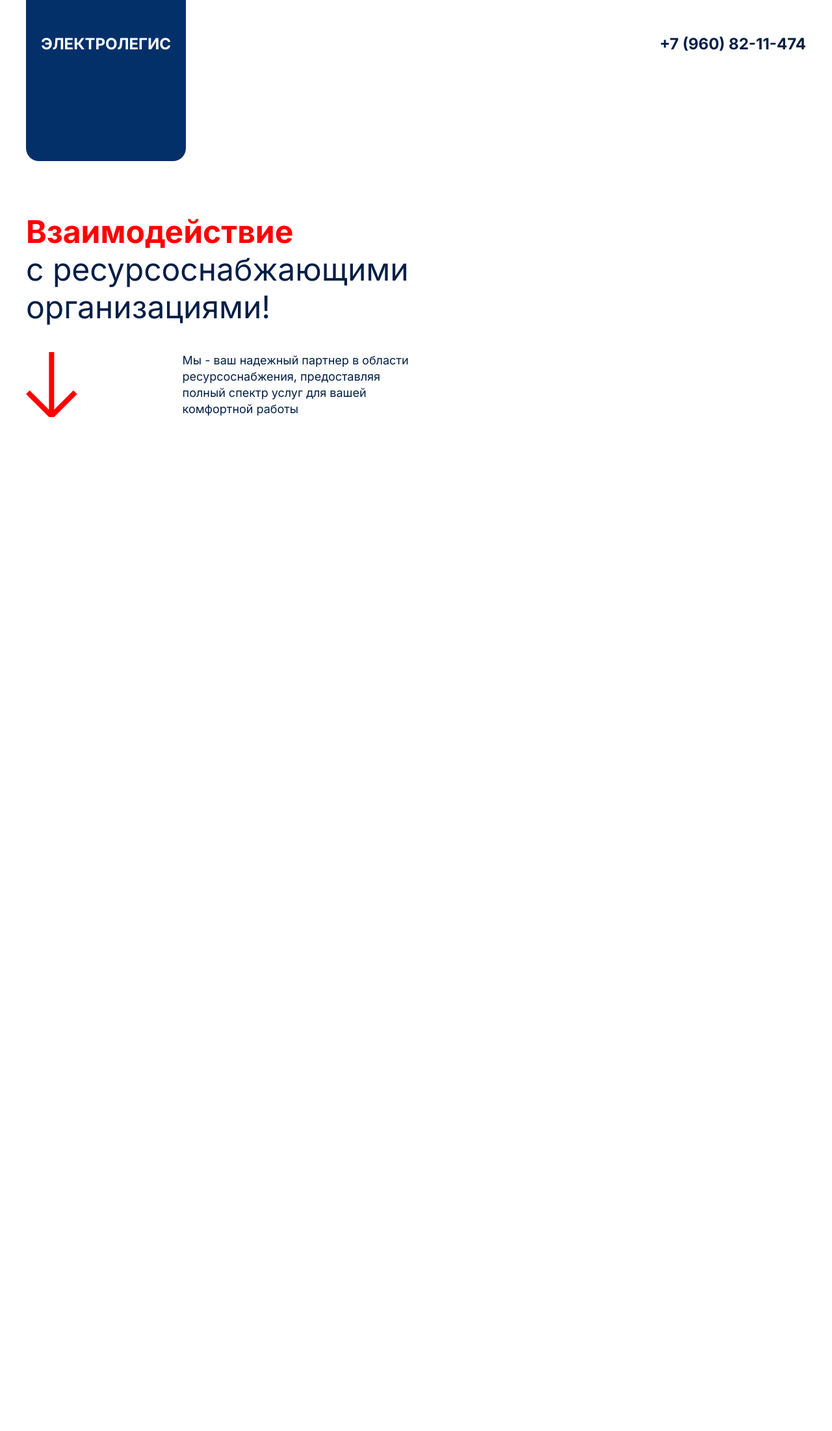
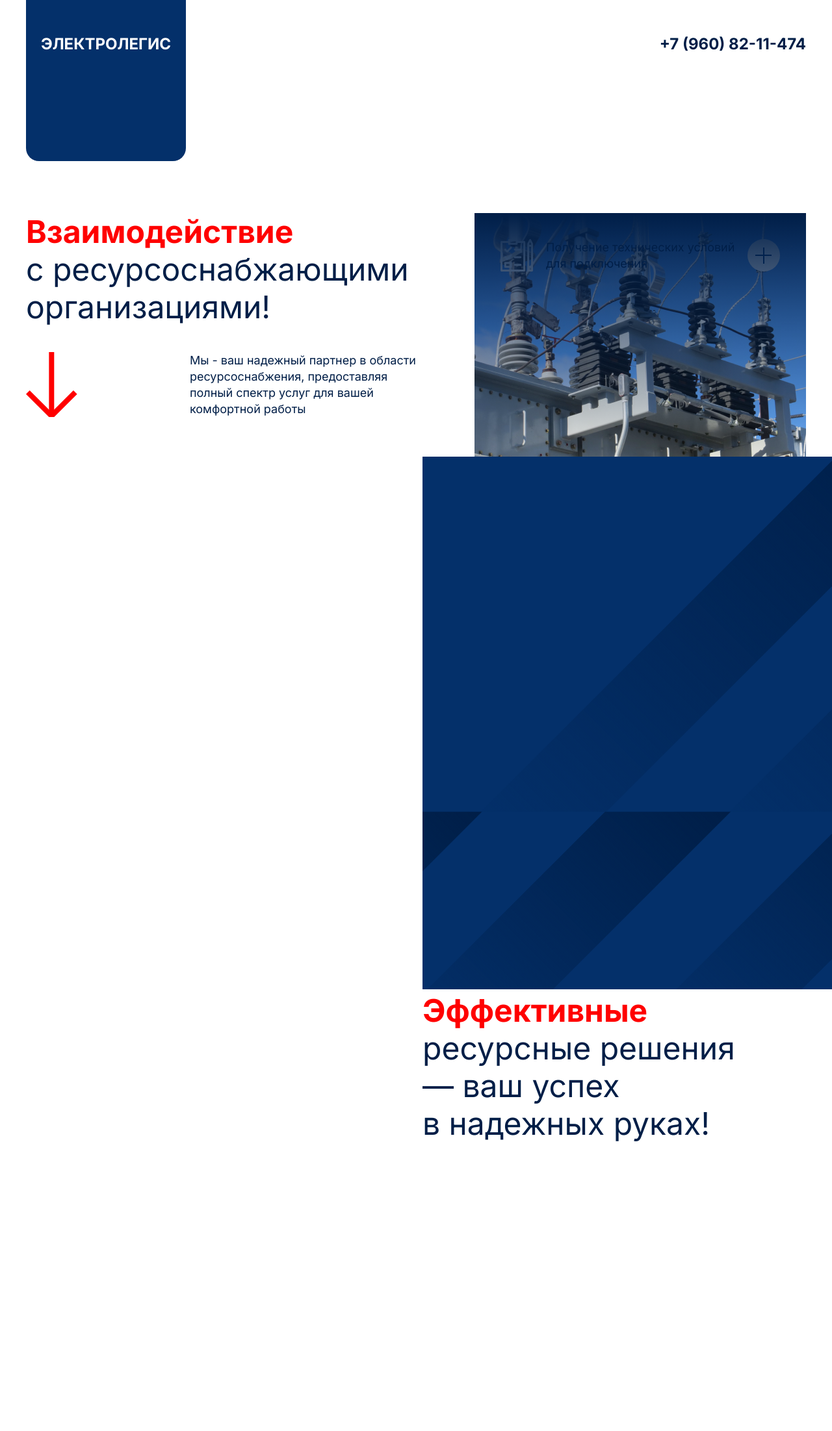
Before and after one commit to grklakg/electrolegis, a PHP site: page / in a window 1280 px wide. Shown: the whole page at 65% size. After the commit the page ends 1757 px from the top, so only its background shows below. Run offline with PHP 8.4, Linux system fonts and the light colour scheme.

Commit message:
added new elements

```diff
--- a/electrolegis/css/style.css
+++ b/electrolegis/css/style.css
@@ -24,6 +24,10 @@ body {
 }
 
 /* font-family: 'Inter', sans-serif; */
+.text-color-white {
+    color: var(--white-color);
+}
+
 .text-h1-regular {
     font-size: 48px;
     font-weight: 400;
@@ -137,23 +141,63 @@ body {
 }
 
 .main-info {
-    max-width: 600px;
+    width: 600px;
 }
 
 .about-us {
     display: flex;
     justify-content: space-between;
     padding-top: 40px;
+    line-height: 25.2px;
 }
 
 .services {
+    overflow: hidden;
     width: 510px;
-    height: 1875px;
     top: 328px;
     left: 810px;
     border-radius: 20px 20px 0px 0px;
 }
 
 .card {
+    max-width: 510px;
+    max-height: 375px;
+}
+
+.card-panel {
+    display: flex;
+    position: absolute;
+    width: 430px;
+    height: 50px;
+    margin: 40px 40px;
+
+}
+
+.card-header {
+    display: flex;
+}
+
+.card-icon {}
+
+.card-title {
+    margin-left: 20px;
+}
+
+.card-button-plus {}
+
+.card-gradient {
+    position: absolute;
     width: 510px;
+    height: 375px;
+    background: linear-gradient(180deg, #001E47 0%, rgba(0, 30, 71, 0) 100%);
 }
+
+.card-background {}
+
+.tagline {
+    margin-right: 0;
+    margin-left: auto;
+    width: 630px;
+    height: 820px;
+    background-color: var(--blue-color);
+}
--- a/electrolegis/index.html
+++ b/electrolegis/index.html
@@ -27,16 +27,34 @@
                 </div>
                 <div class="about-us">
                     <img src="img/arrow.svg" alt="arrow" class="arrow">
-                    <div class="text-regular">Мы - ваш надежный партнер в области<br />ресурсоснабжения,
-                        предоставляя<br />полный спектр услуг для вашей<br />комфортной работы</div>
+                    <div class="text-regular">Мы - ваш надежный партнер в области <br />ресурсоснабжения,
+                        предоставляя <br />полный спектр услуг для вашей <br />комфортной работы</div>
                 </div>
             </div>
             <div class="services">
-                <div class="card"></div>
+                <div class="card">
+                    <!-- TODO: доделать карточки -->
+                    <div class="card-panel">
+                        <div class="card-header">
+                            <img src="img/card-icon-1.svg" alt="card-icon" class="card-icon">
+                            <div class="card-title text-regular">Получение технических условий для подключения</div>
+                        </div>
+                        <img src="img/plus.svg" alt="" class="card-button-plus">
+                    </div>
+                    <div class="card-background">
+                        <div class="card-gradient"></div>
+                        <img src="img/card-background-1.jpg" alt="" class="card-img">
+                    </div>
+                </div>
             </div>
         </div>
     </div>
+    <div class="tagline">
+        <img src="img/lines.svg" alt="">
+        <div class="text-h1-bold">Эффективные</div>
+        <div class="text-h1-regular">ресурсные решения<br />— ваш успех<br />в надежных руках!</div>
 
+    </div>
 
 </body>
 
```
Also changed, not shown: electrolegis/img/card-background-1.jpg (added), electrolegis/img/card-icon-1.svg (added), electrolegis/img/lines.svg (added), electrolegis/img/plus.svg (added).
